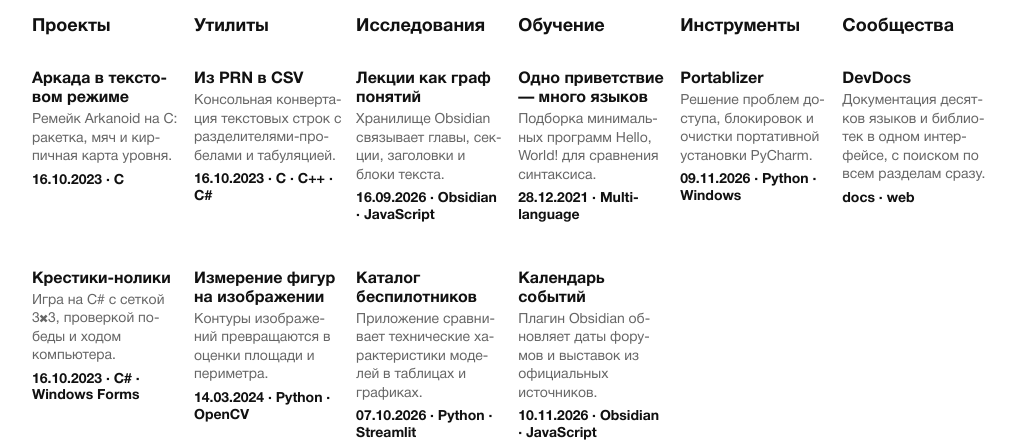
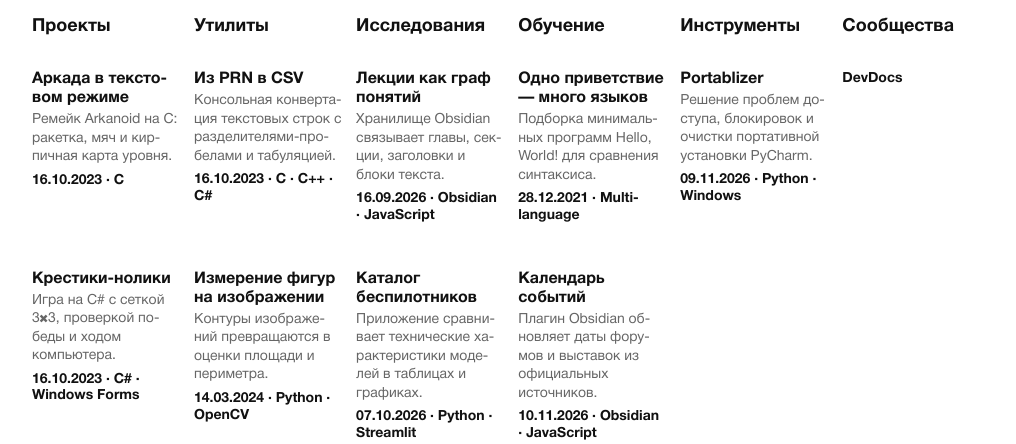
Before and after one commit to Masortim/masortim.github.io, a PHP site: page / in a window 1280 px wide. Shown: the part 225-669 px from the top of the page, without its empty margins (129-1145 px from the left). Run offline with PHP 8.4, Linux system fonts and the light colour scheme.

Commit message:
diary: DevDocs в «Сообществах» — ссылка без описания, кегль как у p
Карточка-ссылка: только сам линк, без названия-заголовка, описания и
мета-строки.

  <article class="project-card project-card--link">
    <a href="https://devdocs.io/">DevDocs</a>
  </article>

Кегль 14px (как у p, а не 16px как у h3) — это пункт списка ссылок, а не
анонс заметки. Полужирный и чёрный цвет сохраняют его читаемым рядом с
описаниями соседних карточек. Отступ сверху тот же, что у h3
(--column-heading-pad), поэтому ссылка встаёт на одну линию с первыми
карточками соседних колонок. Наведение и фокус — как у остальных
названий: терракотовый цвет и видимое кольцо фокуса.

Co-authored-by: arena-agent <297053741+arena-agent@users.noreply.github.com>

```diff
--- a/diary/projects-home.css
+++ b/diary/projects-home.css
@@ -343,6 +343,19 @@ body.archive-home { margin:0; padding:0; font-family:"HelveticaNeueCyr"; }
    на 1279px длинная строка «16.10.2023 · C · C++ · C# · Windows Forms»
    так же занимает две строки и на 12px, и на 14px. */
 .project-card .project-meta { margin-top:3px; margin-bottom:1em; font-size:14px; font-weight:700; overflow-wrap:break-word; }
+
+/* Карточка-ссылка: только ссылка, без названия-заголовка, описания и
+   мета-строки. Так оформляются ссылки на внешние ресурсы в «Сообществах»
+   — у них нет заметки в дневнике, описывать нечего.
+   Кегль 14px — как у описания в обычной карточке (p), а не 16px, как у
+   названия: это не анонс заметки, а просто пункт списка ссылок.
+   Отступ сверху тот же, что у h3, — карточка встаёт в строку на одном
+   уровне с первыми карточками соседних колонок. */
+.project-card--link > a { display:block; margin:var(--column-heading-pad) 0 0; font-size:14px; font-weight:700; line-height:1.32; color:inherit; text-decoration:none; overflow-wrap:break-word; }
+
+.project-card--link > a:hover { color:#e16449; text-decoration:none; }
+
+.project-card--link > a:focus-visible { color:#e16449; outline:2px solid #e16449; outline-offset:2px; }
 
 /* Иерархия главной: заголовок колонки 18px > название заметки 16px >
    описание 14px. Все три размера фиксированные — ни один не зависит
--- a/index.html
+++ b/index.html
@@ -23,9 +23,9 @@
   <!-- Встроенный шрифт: Helvetica Neue Cyrillic. Идёт до файлов, которые его
        используют, чтобы @font-face был объявлен раньше применения. -->
   <link rel="stylesheet" href="/fonts/helvetica.css?v=20261224a">
-  <link rel="stylesheet" href="/diary/projects-home.css?v=20261226a">
+  <link rel="stylesheet" href="/diary/projects-home.css?v=20261227a">
   <script src="/diary/diary.js" defer></script>
-  <script src="/diary/archive.js?v=20261226a" defer></script>
+  <script src="/diary/archive.js?v=20261227a" defer></script>
 </head>
 <body class="archive-home">
   <!-- Заставка на время загрузки шрифтов: сплошное поле по теме.
@@ -77,7 +77,7 @@
         </section>
         <section class="archive-column">
           <h2><span data-language-content="ru">Сообщества</span><span data-language-content="en" lang="en" hidden>Community</span></h2>
-          <article class="project-card"><h3><a href="https://devdocs.io/" target="_blank" rel="noopener"><span data-language-content="ru">DevDocs</span><span data-language-content="en" lang="en" hidden>DevDocs</span></a></h3><p><span data-language-content="ru">Документация десятков языков и библиотек в одном интерфейсе, с поиском по всем разделам сразу.</span><span data-language-content="en" lang="en" hidden>Documentation for dozens of languages and libraries in one interface, searchable across every section at once.</span></p><p class="project-meta">docs · web</p></article>
+          <article class="project-card project-card--link"><a href="https://devdocs.io/" target="_blank" rel="noopener">DevDocs</a></article>
         </section>
       </div>
 
```
Also changed, not shown: diary/projects.css (+10 -0 lines).
